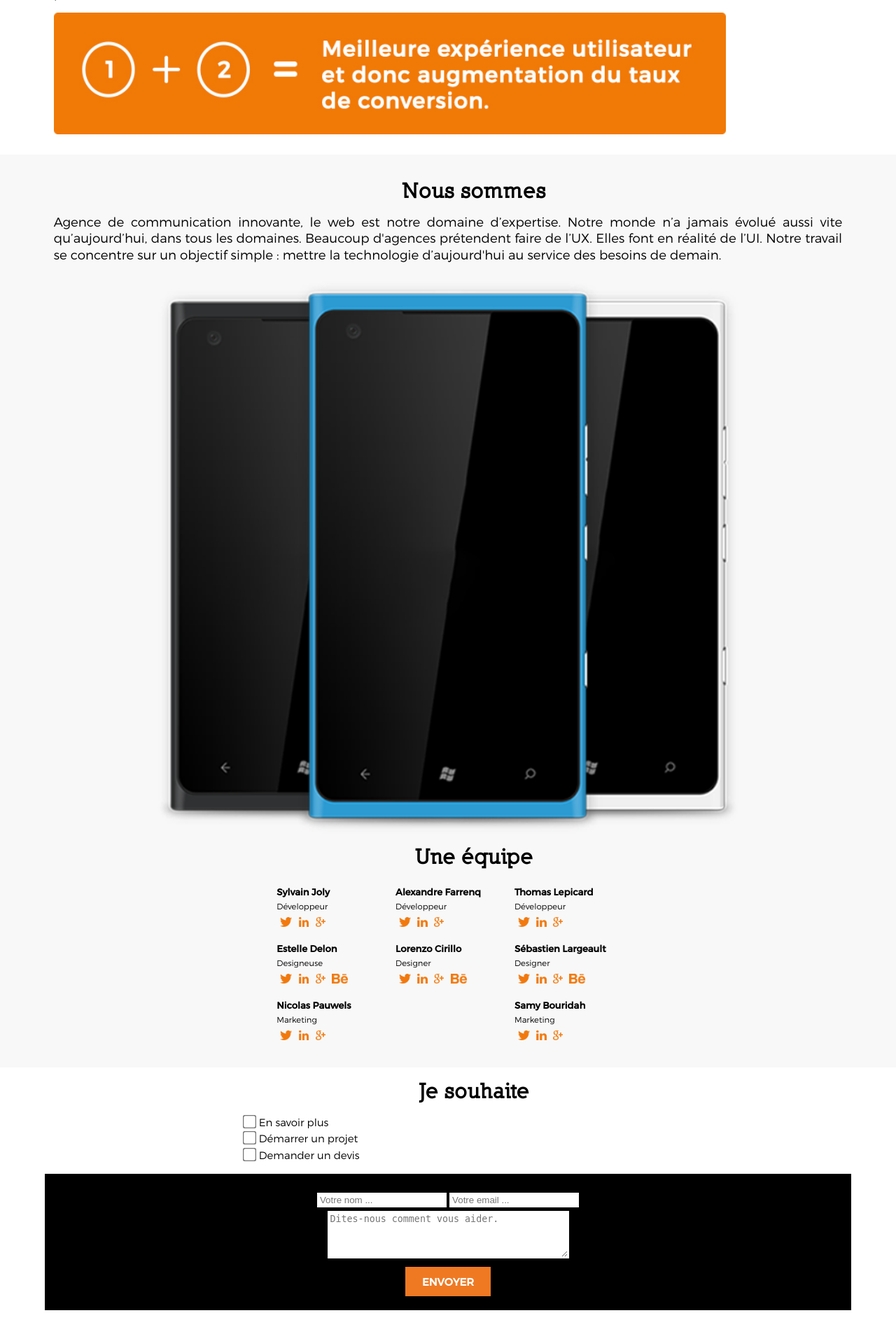
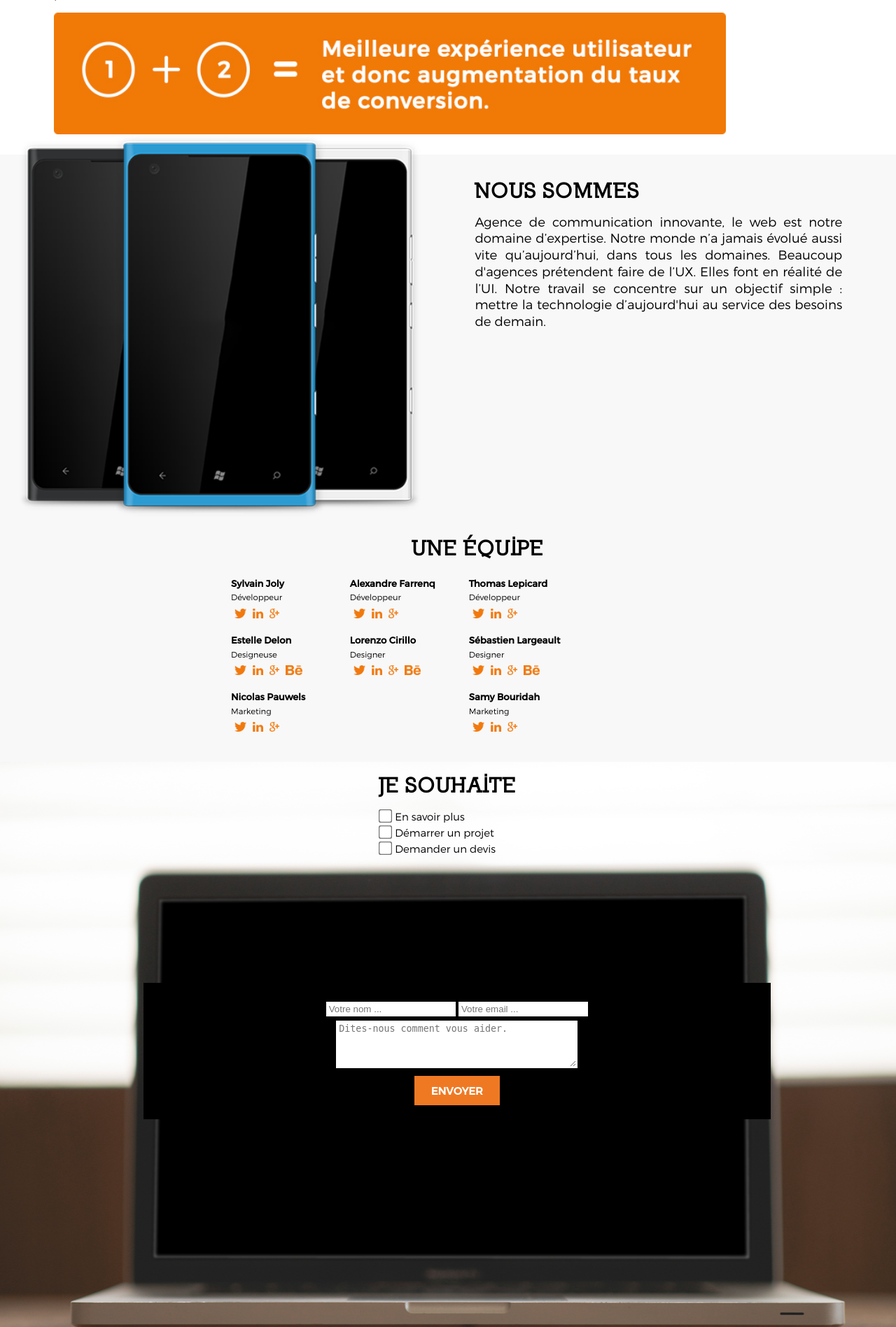
Before and after one commit to Alegzandr/semaine-agence, a PHP site: page / in a window 1280 px wide. Shown: the part 1632-3529 px from the top of the page at 70% size. Run offline with PHP 8.4, Linux system fonts and the light colour scheme; some libraries are stand-ins or nearby versions.

Commit message:
Tablet advanced

```diff
--- a/assets/css/styles.css
+++ b/assets/css/styles.css
@@ -196,6 +196,7 @@ h3 {
     font-family: "Nilland Black", sans-serif;
     font-size: 1.8em;
     padding-bottom: 20px;
+    text-transform: uppercase;
 }
 
 h4 {
@@ -305,7 +306,8 @@ form[name="contact"] {
 
 .choice {
     text-align: left;
-    margin-left: 27vw;
+    display: inline-block;
+    width: 200px;
 }
 
 .fields {
@@ -423,8 +425,56 @@ footer p {
     }
 
     #product {
+        width: 55vw;
+    }
+
+    #product p {
         text-align: justify;
-        width: 55vw;
+    }
+
+    #agency {
+        text-align: justify;
+    }
+
+    #agency > h3:first-child, #agency > p {
+        margin-left: 47vw;
+    }
+
+    #agency table {
+        display: inline-block;
+        margin-left: 25vw;
+    }
+
+    td p {
+        margin-left: -6vw;
+    }
+
+    .mobiles {
+        width: 45vw;
+        margin-top: -35vh;
+        margin-left: 2vw;
+    }
+
+    #team {
+        margin-top: 3vh;
+        margin-left: 40vw;
+    }
+
+    #contact h3 {
+        padding-left: 0;
+    }
+
+    #contact {
+        background-image: url(../img/laptop.png);
+        background-position: center bottom;
+        background-repeat: no-repeat;
+        height: 840px;
+    }
+
+    .fields {
+        width: 70vw;
+        margin-left: 16vw;
+        margin-top: 180px;
     }
 
     .not-mobile {
```
Also changed, not shown: assets/img/laptop.png (added).
